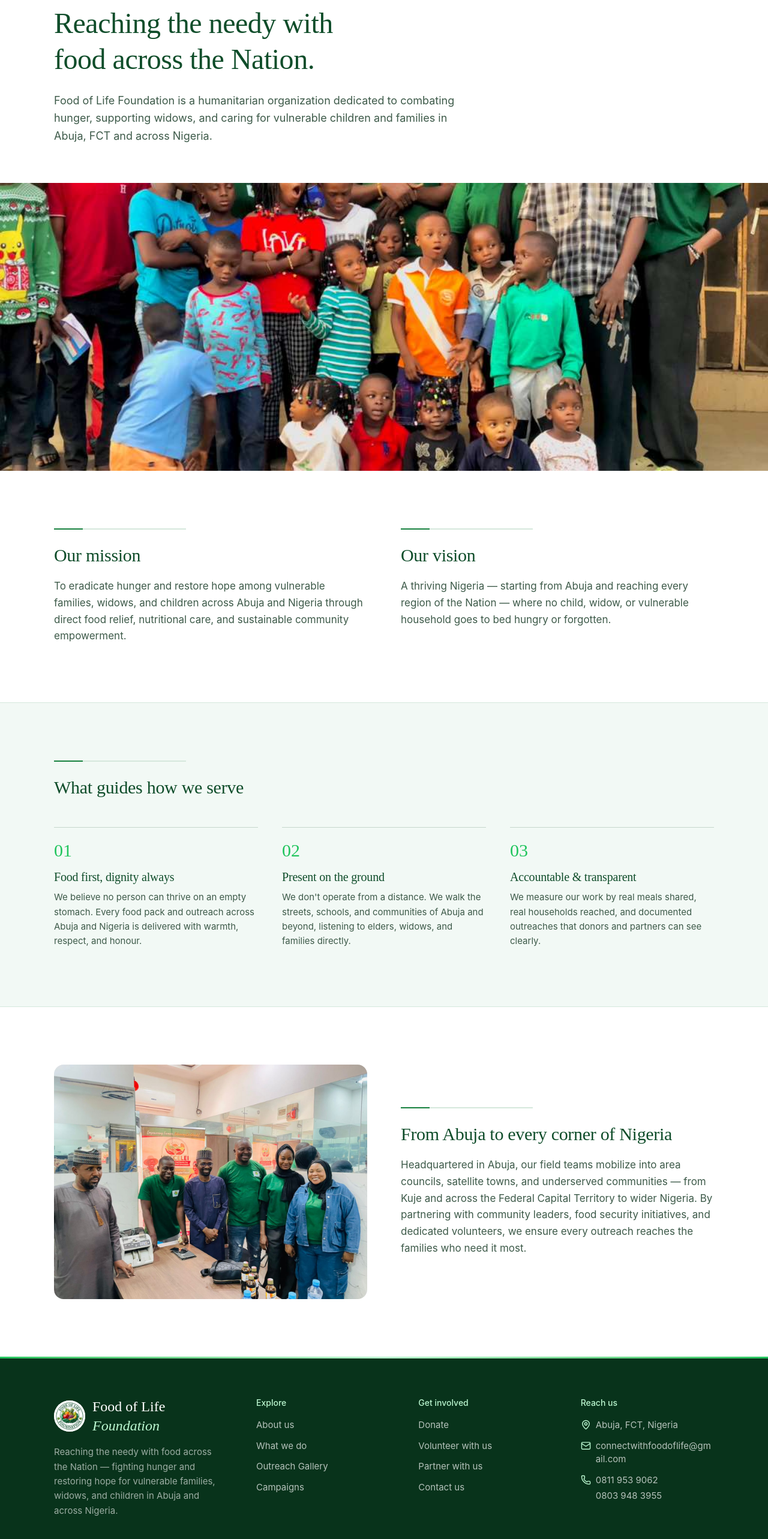
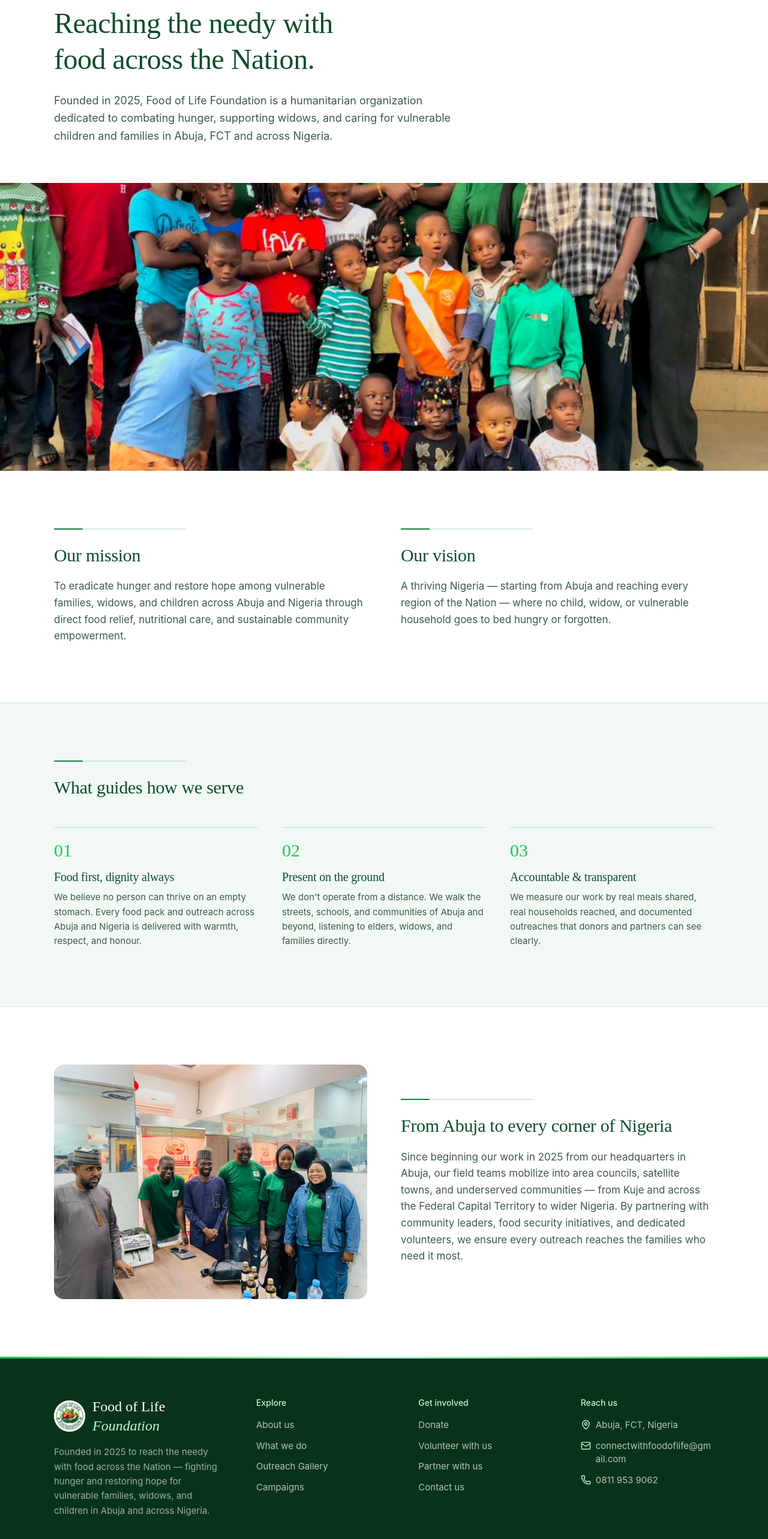
Before and after one commit to thinkux-dev/food-of-life-foundation-website, a Next.js app: page /about in a window 1280 px wide. Shown: the part 200-2766 px from the top of the page at 60% size. Built offline with nearby package versions, Linux system fonts and the light colour scheme.

Commit message:
first commit

```diff
--- a/src/app/about/page.tsx
+++ b/src/app/about/page.tsx
@@ -26,14 +26,15 @@ export default function About() {
     <>
       <section className="container-page pt-14 md:pt-20 pb-16">
         <div className="max-w-2xl">
-          <p className="font-display italic text-lg text-clay mb-5">About us</p>
+          <p className="font-display italic text-lg text-clay mb-5">About us · Est. 2025</p>
           <h1 className="font-display text-4xl md:text-5xl text-dusk leading-tight">
             Reaching the needy with food across the Nation.
           </h1>
           <p className="mt-6 text-lg leading-relaxed text-ink-soft">
-            Food of Life Foundation is a humanitarian organization dedicated to
-            combating hunger, supporting widows, and caring for vulnerable
-            children and families in Abuja, FCT and across Nigeria.
+            Founded in 2025, Food of Life Foundation is a humanitarian
+            organization dedicated to combating hunger, supporting widows, and
+            caring for vulnerable children and families in Abuja, FCT and across
+            Nigeria.
           </p>
         </div>
       </section>
@@ -116,12 +117,12 @@ export default function About() {
               From Abuja to every corner of Nigeria
             </h2>
             <p className="mt-5 text-[17px] leading-relaxed text-ink-soft">
-              Headquartered in Abuja, our field teams mobilize into area
-              councils, satellite towns, and underserved communities — from Kuje
-              and across the Federal Capital Territory to wider Nigeria. By
-              partnering with community leaders, food security initiatives, and
-              dedicated volunteers, we ensure every outreach reaches the
-              families who need it most.
+              Since beginning our work in 2025 from our headquarters in Abuja,
+              our field teams mobilize into area councils, satellite towns, and
+              underserved communities — from Kuje and across the Federal Capital
+              Territory to wider Nigeria. By partnering with community leaders,
+              food security initiatives, and dedicated volunteers, we ensure
+              every outreach reaches the families who need it most.
             </p>
           </div>
         </div>
--- a/src/app/contact/page.tsx
+++ b/src/app/contact/page.tsx
@@ -39,20 +39,12 @@ export default function Contact() {
             </li>
             <li className="flex items-start gap-3">
               <Phone size={19} className="mt-0.5 text-clay shrink-0" aria-hidden="true" />
-              <div className="flex flex-col gap-1.5">
               <a
                 href="tel:+2348119539062"
                 className="hover:text-clay transition-colors focus-visible:outline-none focus-visible:ring-2 focus-visible:ring-gold rounded-sm"
               >
                 0811&nbsp;953&nbsp;9062
               </a>
-                <a
-                  href="tel:+2348039483955"
-                  className="hover:text-clay transition-colors focus-visible:outline-none focus-visible:ring-2 focus-visible:ring-gold rounded-sm"
-                >
-                  0803&nbsp;948&nbsp;3955
-                </a>
-              </div>
             </li>
           </ul>
         </div>
--- a/src/components/Footer.tsx
+++ b/src/components/Footer.tsx
@@ -25,9 +25,9 @@ export default function Footer() {
               </p>
             </div>
             <p className="mt-4 text-[15px] leading-relaxed text-paper/60 max-w-xs">
-              Reaching the needy with food across the Nation — fighting hunger
-              and restoring hope for vulnerable families, widows, and children
-              in Abuja and across Nigeria.
+              Founded in 2025 to reach the needy with food across the Nation —
+              fighting hunger and restoring hope for vulnerable families,
+              widows, and children in Abuja and across Nigeria.
             </p>
           </div>
 
@@ -72,20 +72,12 @@ export default function Footer() {
               </li>
               <li className="flex items-start gap-2">
                 <Phone size={17} className="mt-0.5 shrink-0 text-gold-soft" aria-hidden="true" />
-                <div className="flex flex-col gap-1">
                 <a
                   href="tel:+2348119539062"
                   className="hover:text-gold-soft transition-colors focus-visible:outline-none focus-visible:ring-2 focus-visible:ring-gold rounded-sm"
                 >
                   0811&nbsp;953&nbsp;9062
                 </a>
-                  <a
-                    href="tel:+2348039483955"
-                    className="hover:text-gold-soft transition-colors focus-visible:outline-none focus-visible:ring-2 focus-visible:ring-gold rounded-sm"
-                  >
-                    0803&nbsp;948&nbsp;3955
-                  </a>
-                </div>
               </li>
             </ul>
           </address>
@@ -93,8 +85,8 @@ export default function Footer() {
 
         {/* Bottom bar */}
         <div className="mt-14 pt-8 border-t border-paper/10 flex flex-col md:flex-row gap-3 justify-between text-[13px] text-paper/45">
-          <p>© {new Date().getFullYear()} Food of Life Foundation. All rights reserved.</p>
-          <p>Reaching the needy with food across Abuja and Nigeria.</p>
+          <p>© 2025 Food of Life Foundation. All rights reserved.</p>
+          <p>Est. 2025 · Reaching the needy with food across Abuja and Nigeria.</p>
         </div>
       </div>
     </footer>
--- a/src/components/GlobalBand.tsx
+++ b/src/components/GlobalBand.tsx
@@ -4,10 +4,10 @@ import { useInView } from "@/hooks/useInView";
 import { useEffect, useRef, useState } from "react";
 
 const stats = [
-  { value: 1,    suffix: "",  label: "Headquartered in Abuja, FCT — serving across Nigeria" },
-  { value: 3,    suffix: "",  label: "Core pillars — Food relief, widows care & children" },
-  { value: 100,  suffix: "%", label: "Direct grassroots outreach to families on the ground" },
-  { value: null, suffix: "∞", label: "Commitment — reaching the needy with food across the Nation" },
+  { value: 2025, suffix: "",  label: "Year the Foundation began its work", isYear: true },
+  { value: 3,    suffix: "",  label: "Core pillars — Food relief, widows care & children", isYear: false },
+  { value: 100,  suffix: "%", label: "Direct grassroots outreach to families on the ground", isYear: false },
+  { value: null, suffix: "∞", label: "Commitment — reaching the needy with food across the Nation", isYear: false },
 ];
 
 function AnimatedNumber({
@@ -15,11 +15,13 @@ function AnimatedNumber({
   suffix,
   inView,
   delay,
+  isYear,
 }: {
   target: number | null;
   suffix: string;
   inView: boolean;
   delay: number;
+  isYear?: boolean;
 }) {
   const [count, setCount] = useState(0);
   const started = useRef(false);
@@ -31,7 +33,7 @@ function AnimatedNumber({
     const numericTarget = target;
     const startTime = performance.now() + delay;
     const duration = 900;
-    const start = 0;
+    const start = isYear ? 2000 : 0;
 
     function tick(now: number) {
       if (now < startTime) {
@@ -46,11 +48,11 @@ function AnimatedNumber({
     }
 
     requestAnimationFrame(tick);
-  }, [inView, target, delay]);
+  }, [inView, target, delay, isYear]);
 
   if (target === null) return <>{suffix}</>;
   return (
-    <>{count.toLocaleString()}{suffix}</>
+    <>{isYear ? String(count) : count.toLocaleString()}{suffix}</>
   );
 }
 
@@ -73,6 +75,7 @@ export default function GlobalBand() {
                   suffix={s.suffix}
                   inView={inView}
                   delay={i * 120}
+                  isYear={s.isYear}
                 />
               </p>
               <p className="mt-2 text-[13px] leading-snug text-paper/65 max-w-[18ch]">
--- a/src/data/campaigns.ts
+++ b/src/data/campaigns.ts
@@ -19,7 +19,7 @@ export const campaigns: Campaign[] = [
     slug: "abuja-community-food-outreach",
     title: "Abuja Community Food & Provision Outreach",
     status: "completed",
-    period: "2026",
+    period: "2025",
     location: "Kuje & Area Councils, Abuja (FCT)",
     summary:
       "Direct distribution of staple food items, cartons of nourishment, cooking essentials, and household relief packages to vulnerable families, widows, and children in Abuja.",
@@ -32,7 +32,7 @@ export const campaigns: Campaign[] = [
     slug: "orphanage-and-children-feeding",
     title: "Orphanage & Vulnerable Children Care Visit",
     status: "completed",
-    period: "2026",
+    period: "2025",
     location: "Abuja, FCT",
     summary:
       "Walking alongside orphaned and vulnerable children in Abuja through food distributions, personal visits, and community care so no child grows up feeling forgotten.",
@@ -45,7 +45,7 @@ export const campaigns: Campaign[] = [
     slug: "zero-hunger-nationwide-drive",
     title: "Zero Hunger Nigeria — Monthly Food Bank Drive",
     status: "upcoming",
-    period: "Q4 2026 – 2027",
+    period: "2025 – 2026",
     location: "Abuja & Across Nigeria",
     summary:
       "Expanding our regular food distributions across underserved communities in Abuja and neighbouring states so vulnerable families have reliable access to staple grains, proteins, and cooking supplies.",
@@ -57,7 +57,7 @@ export const campaigns: Campaign[] = [
     slug: "nourish-and-educate",
     title: "Nourish & Educate — Children's Welfare Initiative",
     status: "upcoming",
-    period: "2027",
+    period: "2026",
     location: "Abuja & Nationwide",
     summary:
       "Combining child nutrition support with school supplies and educational assistance so vulnerable children across Nigeria can learn on a full stomach and stay in school.",
@@ -69,7 +69,7 @@ export const campaigns: Campaign[] = [
     slug: "widows-livelihood-program",
     title: "Widows' Livelihood & Food Security Program",
     status: "upcoming",
-    period: "2027",
+    period: "2026",
     location: "Abuja, FCT & Nigeria",
     summary:
       "Pairing emergency food relief with small trade support and agricultural/market micro-grants for widows to build sustainable family income.",
```
Lines whose indentation alone changed are shown as unchanged.
